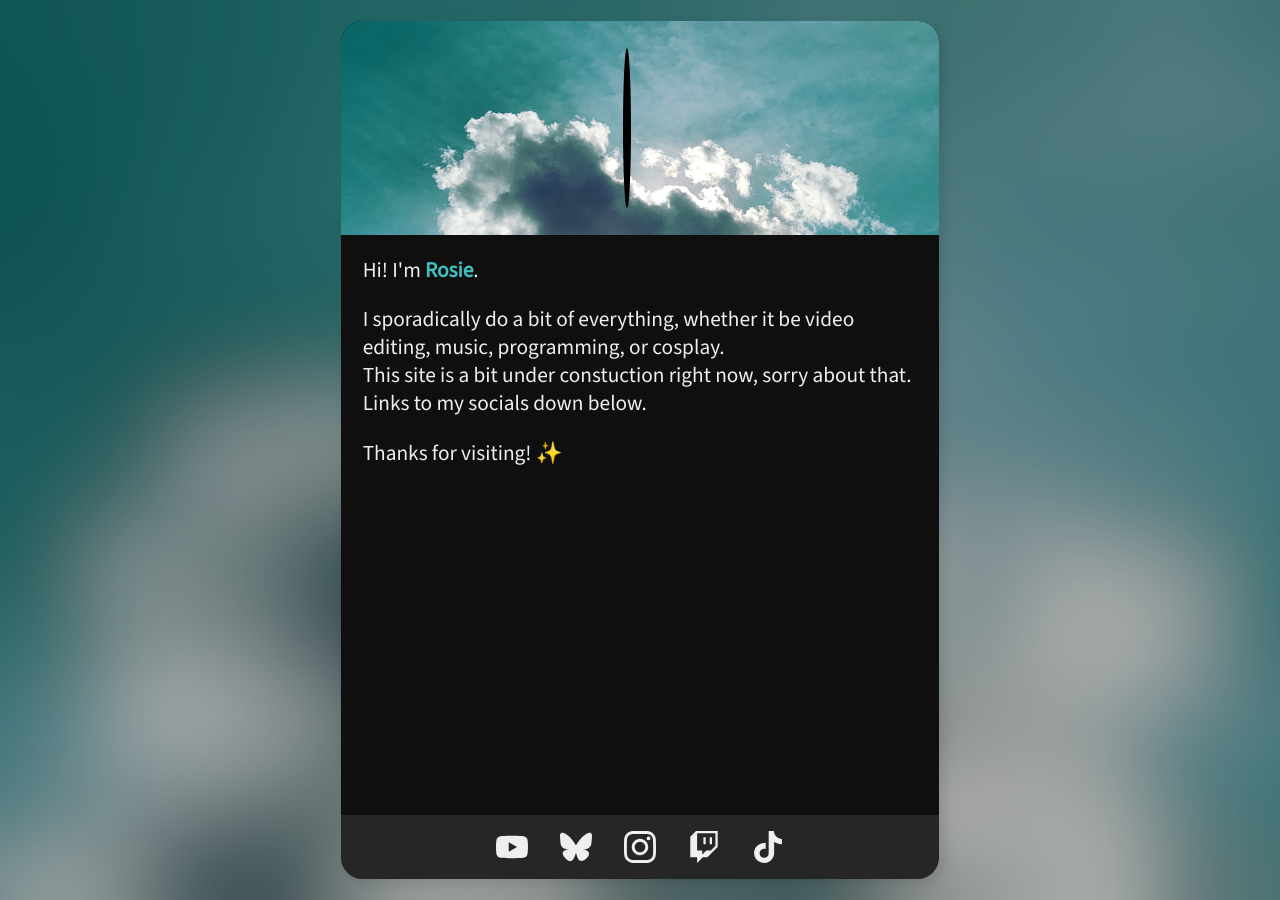
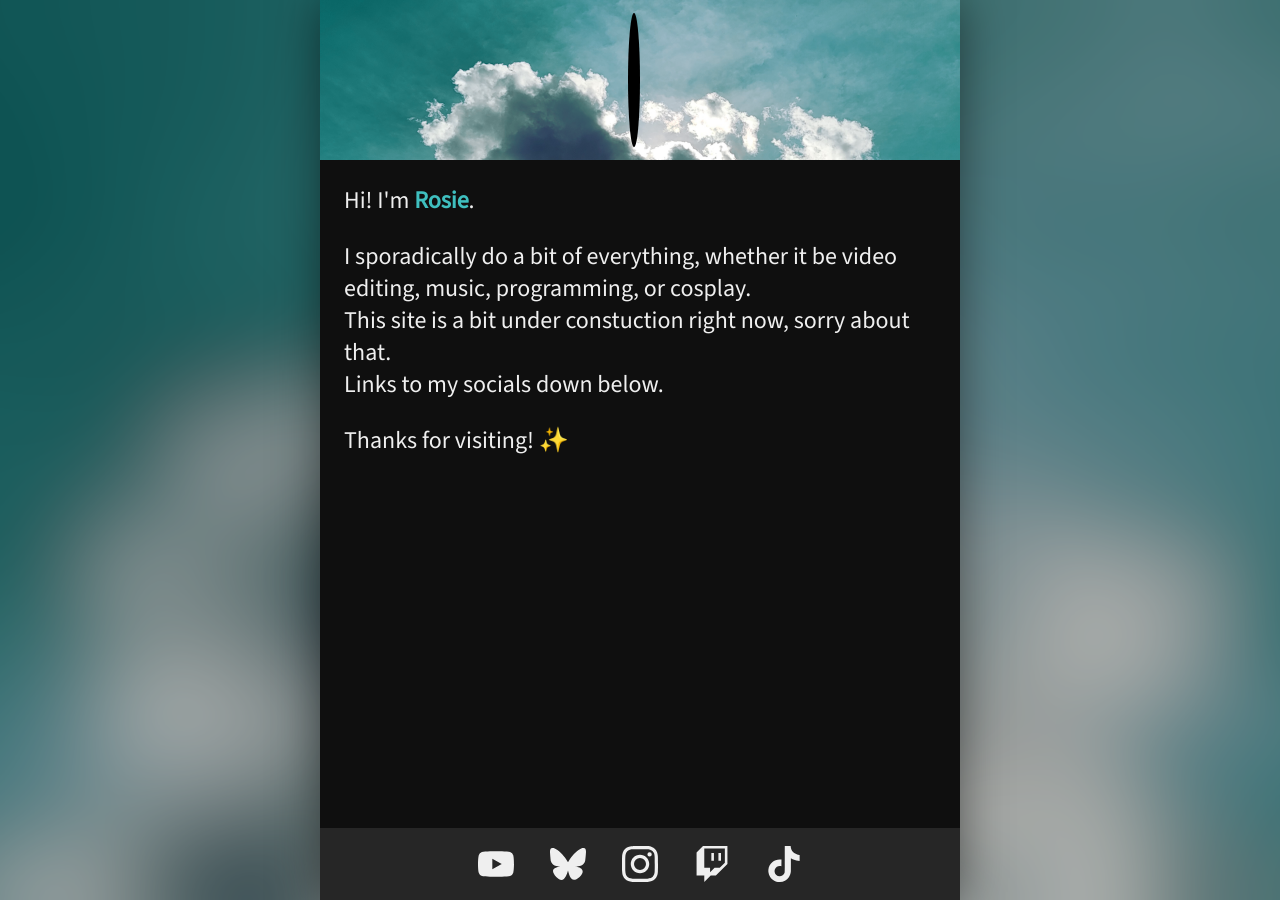
Before and after one commit to apathyhill/rosie.apathyhill.com, a Jekyll site: the page built from index.html, in a window 1280 px wide. Built offline with Jekyll 4.4.1, drawn with Linux system fonts in a browser that asks for light colours.

Commit message:
Fix device scaling

```diff
--- a/_layouts/default.html
+++ b/_layouts/default.html
@@ -7,8 +7,7 @@
         <link href="./assets/styles/default.css" rel="stylesheet">
     </head>
     <body>
-        <div id="container-outer">
-            <div id="container-inner">
+        <div id="container">
             <div id="container-side-front" class="container-side">
                 <div id="container-main">
                     <div id="header">
@@ -30,6 +29,5 @@
                 <img id="qr-code" src="./assets/images/site/qrcode.png">
             </div>
         </div>
-        </div>
     </body>
 </html>
--- a/assets/styles/default.css
+++ b/assets/styles/default.css
@@ -9,14 +9,12 @@
     --color-primary: #3fbfbf;
     --color-secondary: #ff5d00;
 
-    font-size: 16pt;
+    font-size: 3.75vw;
     font-family: "Source Sans 3", sans-serif;
     color: var(--color-light);
 
     --container-width: 100vw;
     --container-padding: 1rem;
-    --container-border: 1rem;
-
     --header-height: 12rem;
 }
 
@@ -53,27 +51,15 @@ a {
     color: unset;
 }
 
-#container-outer {
+#container {
     width: var(--container-width);
-    height: 100vh;
-    position: absolute;
-    top: 50%;
-    left: 50%;
-    transform: translate(-50%, -50%);
-    padding: var(--container-padding);
-    box-sizing: border-box;
-    filter: drop-shadow(0.25rem 0.25rem 0.25rem rgba(0, 0, 0, 0.1));
+    min-height: 100vh;
+    margin: 0 auto;
+    filter: drop-shadow(0 0 1rem rgba(0, 0, 0, 0.5));
+    overflow: scroll;
 }
 
-#container-inner {
-    position: relative;
-    width: 100%;
-    height: 100%;
-    border-radius: var(--container-border);
-}
-
-
-#container-inner:has(#container-side-back:target) {
+#container:has(#container-side-back:target) {
 
     #container-side-front {
        transform: rotateY(-180deg);
@@ -89,7 +75,6 @@ a {
     width: 100%;
     height: 100%;
     background-color: var(--color-dark);
-    border-radius: var(--container-border);
     -webkit-backface-visibility: hidden;
     backface-visibility: hidden;
     transform-style: preserve-3d;
@@ -108,19 +93,17 @@ a {
 }
 
 #header {
-    --header-height: 10rem;
-    font-size: min(1.5rem, 3vh);
-    --header-padding: 1em;
+    font-size: calc(var(--container-width) * 0.01);
+    --header-padding: 0.1rem;
 
-    height: var(--header-height);
+    aspect-ratio: 4;
     background-image: url("../images/header/banner.png");
     background-size: cover;
     background-position: center;
     background-repeat: no-repeat;
-    border-radius: var(--container-border) var(--container-border) 0 0;
     display: flex;
-    gap: var(--header-padding);
-    padding: var(--header-padding);
+    padding: 2em;
+    gap: 2em;
     box-sizing: border-box;
     justify-content: center;
 }
@@ -140,13 +123,14 @@ a {
     background-repeat: no-repeat;
     aspect-ratio: 1;
     border-radius: 50%;
-    border: 0.15em solid black;
+    border: 1em solid black;
 }
 
 
 @media (min-width: 640px) and (not (max-aspect-ratio: 1))  {
     :root {
         --container-width: 640px;
+        font-size: 24px;
     }
 }
 
@@ -231,7 +215,6 @@ a {
         height: 100%;
         background-color: var(--color-light);
         opacity: 0.1;
-        border-radius: 0 0 var(--container-border) var(--container-border);
         z-index: -1;
     }
 
```
Lines whose indentation alone changed are shown as unchanged.
